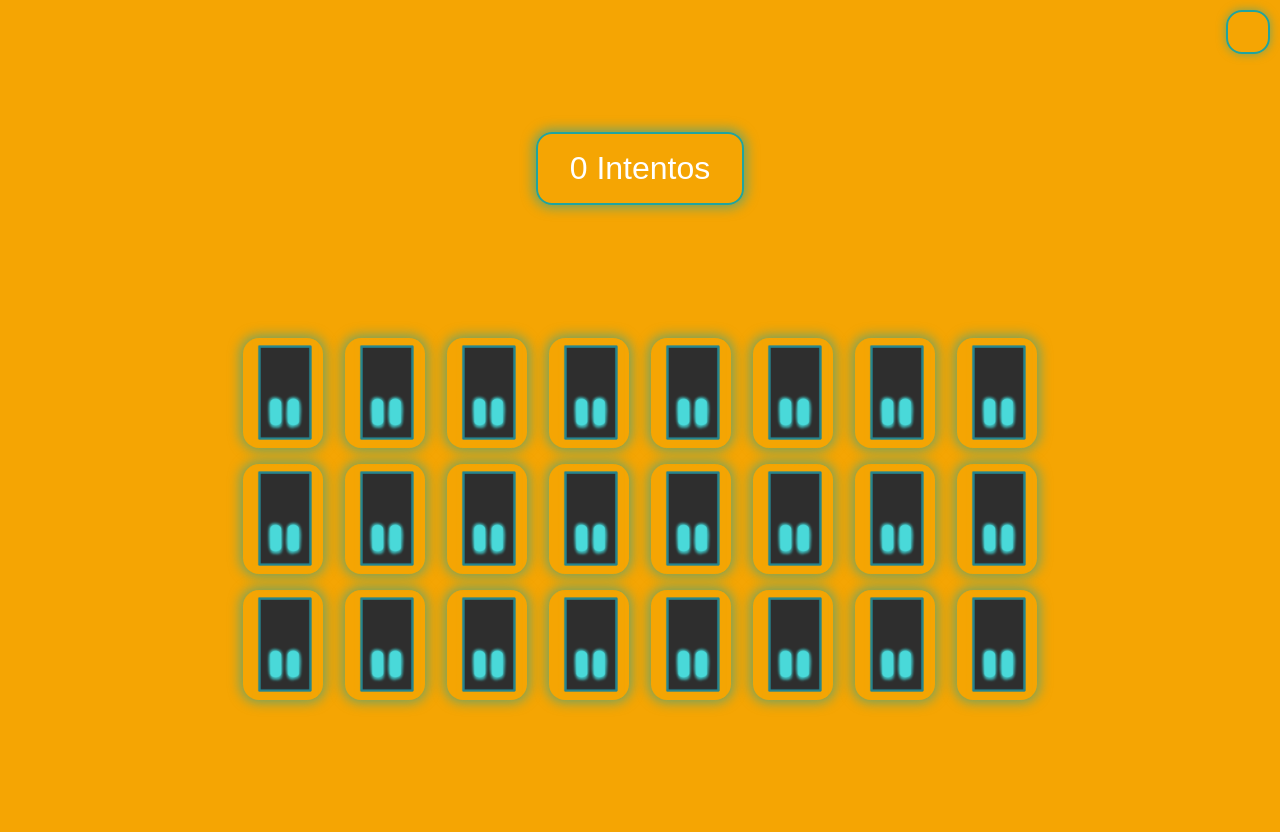
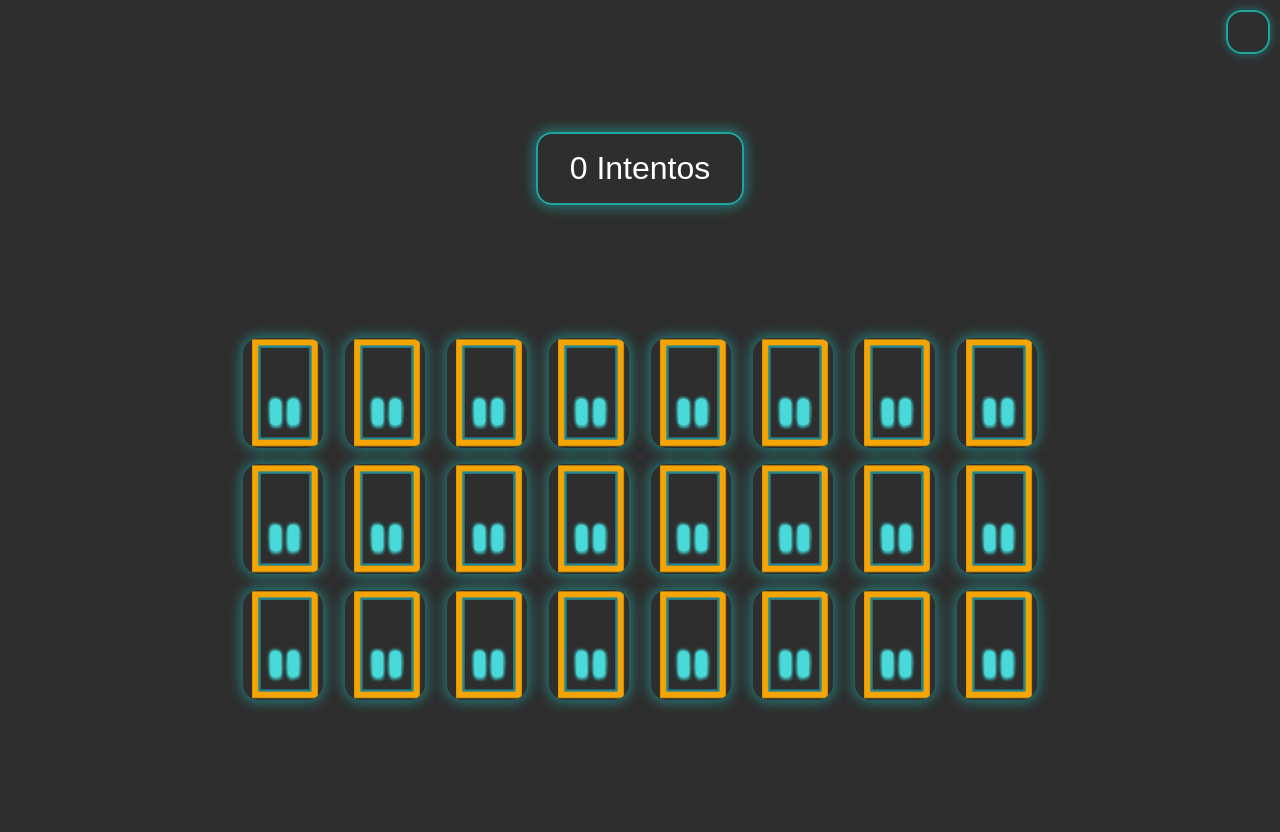
Before and after one commit to claraaaa2008/zappy, a PHP site: page / in a window 1280 px wide. Run offline with PHP 8.4, Linux system fonts and the light colour scheme.

Commit message:
cambios en css

```diff
--- a/Memory/css/Estilos.css
+++ b/Memory/css/Estilos.css
@@ -1,8 +1,9 @@
 body {
     margin: 0;
+    overflow: hidden;
     background: #f5a503;
-    overflow: hidden;
     font-family: sans-serif;
+    background: #2E2E2E;
 }
 
 #wrapper {
@@ -50,7 +51,7 @@ body {
     position: absolute;
     backface-visibility: hidden;
     pointer-events: none;
-;
+    ;
 }
 
 .card .face {
--- a/Memory/js/Script.js
+++ b/Memory/js/Script.js
@@ -4,11 +4,11 @@ let selectedCards = [];
 let valuesUsed = [];
 let currentMove = 0;
 let currentAttempts = 0;
- // Activa la música si fue bloqueada por el navegador
- document.getElementById('play-music').addEventListener('click', () => {
+// Activa la música si fue bloqueada por el navegador
+document.getElementById('play-music').addEventListener('click', () => {
     const music = document.getElementById('bg-music');
     music.play();
-  });
+});
 
 let cardTemplate = '<div class="card"><div class="back"></div><div class="face"></div></div>';
 
```
